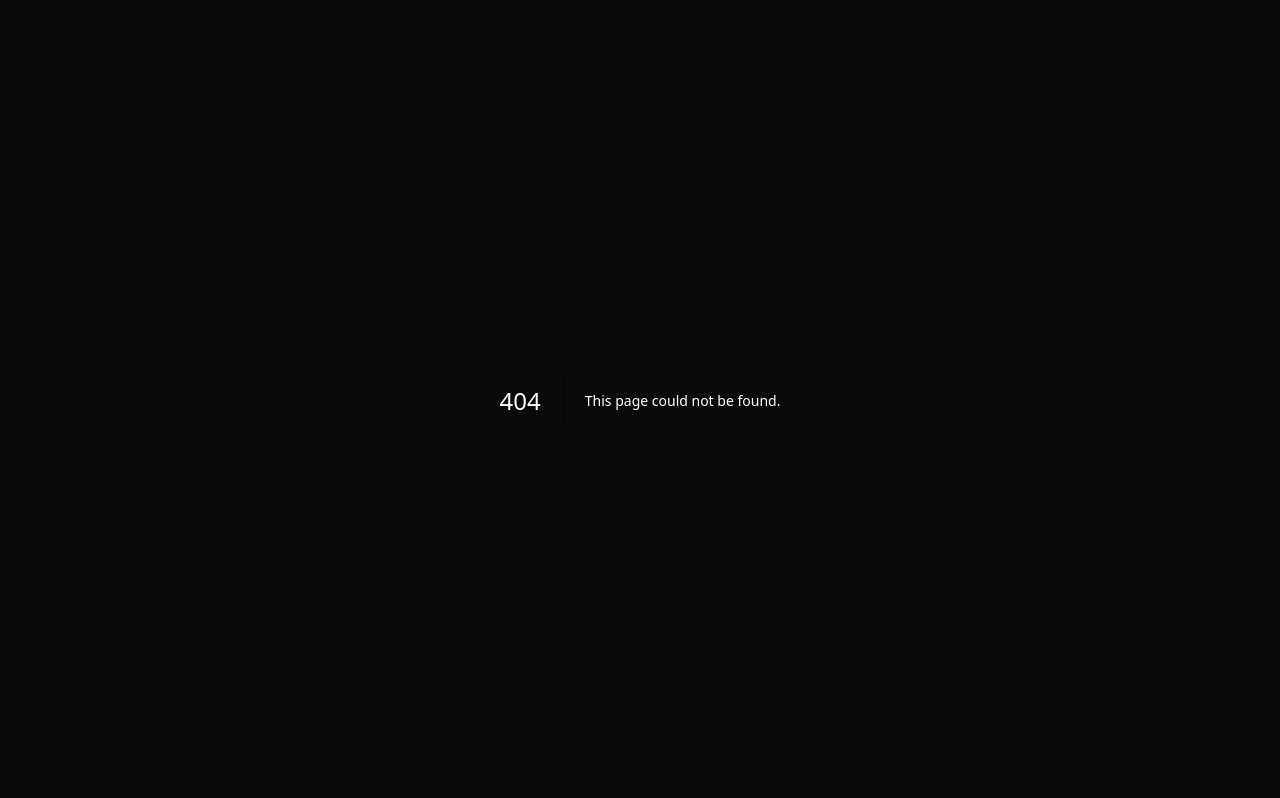
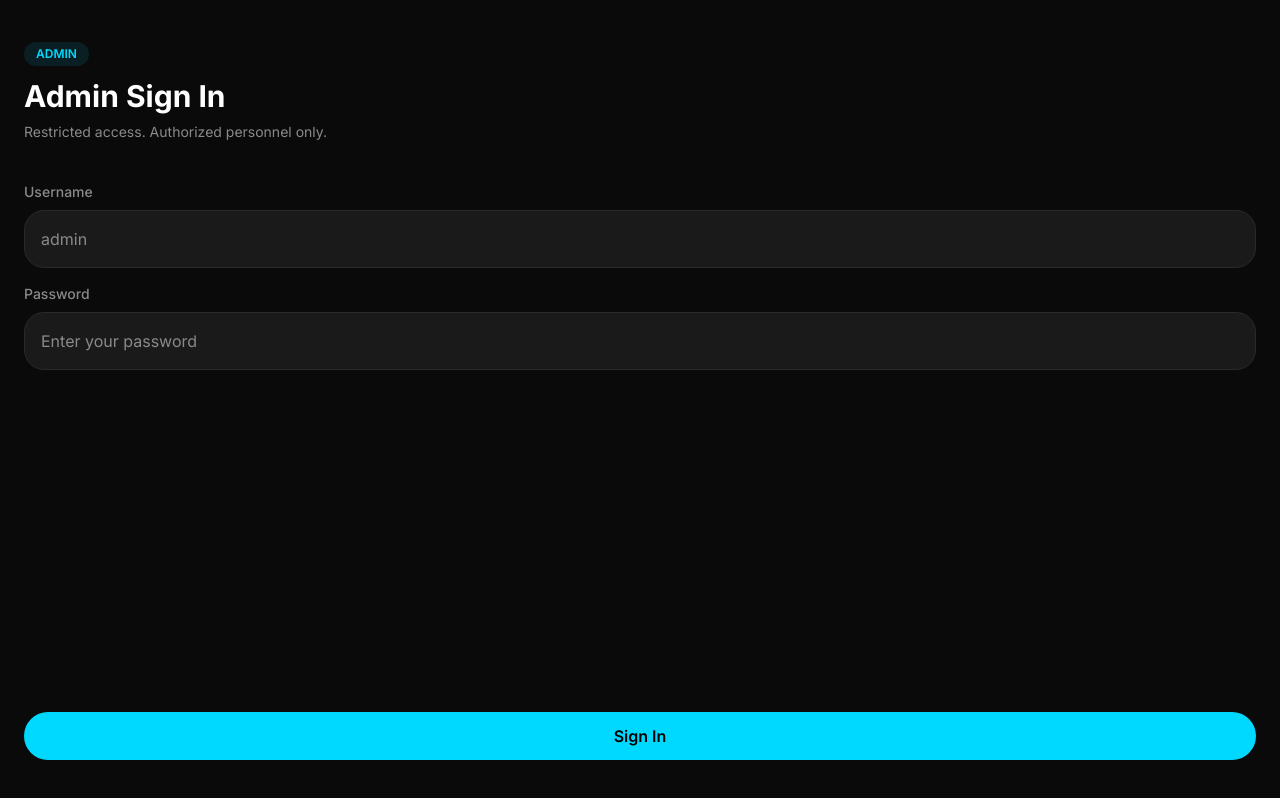
Before and after one commit to paercy32-eng/Vortex-Markets, a Next.js app: page /admin/login in a window 1280 px wide. Before the commit this address had no page. Built offline with nearby package versions, Linux system fonts and the light colour scheme.

Commit message:
Create page.tsx

```diff
--- /dev/null
+++ b/app/admin/login/page.tsx
@@ -0,0 +1,102 @@
+'use client';
+
+import { useState } from 'react';
+import { useRouter } from 'next/navigation';
+import toast from 'react-hot-toast';
+
+// ==========================================
+// ADMIN LOGIN PAGE
+// ==========================================
+export default function AdminLoginPage() {
+  const router = useRouter();
+  const [username, setUsername] = useState('');
+  const [password, setPassword] = useState('');
+  const [loading, setLoading] = useState(false);
+
+  async function handleSubmit(e: React.FormEvent) {
+    e.preventDefault();
+
+    if (!username || !password) {
+      toast.error('Enter username and password');
+      return;
+    }
+
+    setLoading(true);
+    try {
+      const res = await fetch('/api/admin/auth/login?t=' + Date.now(), {
+        method: 'POST',
+        headers: { 'Content-Type': 'application/json' },
+        cache: 'no-store',
+        body: JSON.stringify({ username, password }),
+      });
+      const data = await res.json();
+
+      if (!res.ok) {
+        toast.error(data.error || 'Login failed');
+        setLoading(false);
+        return;
+      }
+
+      toast.success('Welcome, ' + data.admin.name);
+      router.replace('/admin');
+      router.refresh();
+    } catch {
+      toast.error('Network error');
+      setLoading(false);
+    }
+  }
+
+  return (
+    <div className="min-h-screen bg-background flex flex-col px-6 py-10">
+      <div className="mb-10">
+        <div className="inline-block px-3 py-1 rounded-full bg-primary/10 text-primary text-xs font-semibold mb-3">
+          ADMIN
+        </div>
+        <h1 className="text-3xl font-bold text-white mb-2">
+          Admin Sign In
+        </h1>
+        <p className="text-muted text-sm">
+          Restricted access. Authorized personnel only.
+        </p>
+      </div>
+
+      <form onSubmit={handleSubmit} className="flex-1 flex flex-col gap-4">
+        <div>
+          <label className="input-label">Username</label>
+          <input
+            type="text"
+            className="input"
+            placeholder="admin"
+            value={username}
+            onChange={(e) => setUsername(e.target.value)}
+            required
+            autoComplete="username"
+          />
+        </div>
+
+        <div>
+          <label className="input-label">Password</label>
+          <input
+            type="password"
+            className="input"
+            placeholder="Enter your password"
+            value={password}
+            onChange={(e) => setPassword(e.target.value)}
+            required
+            autoComplete="current-password"
+          />
+        </div>
+
+        <div className="flex-1" />
+
+        <button
+          type="submit"
+          className="btn-primary w-full"
+          disabled={loading}
+        >
+          {loading ? 'Signing in...' : 'Sign In'}
+        </button>
+      </form>
+    </div>
+  );
+}
```
